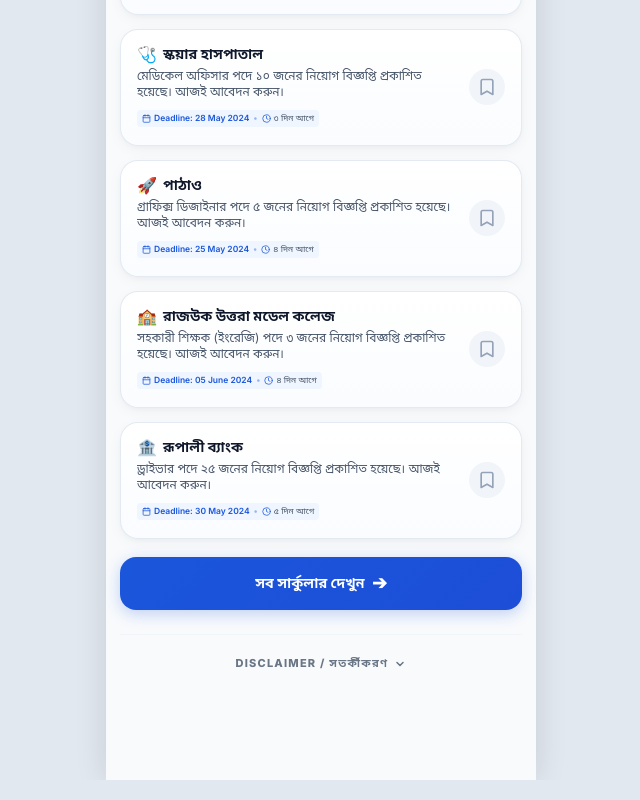
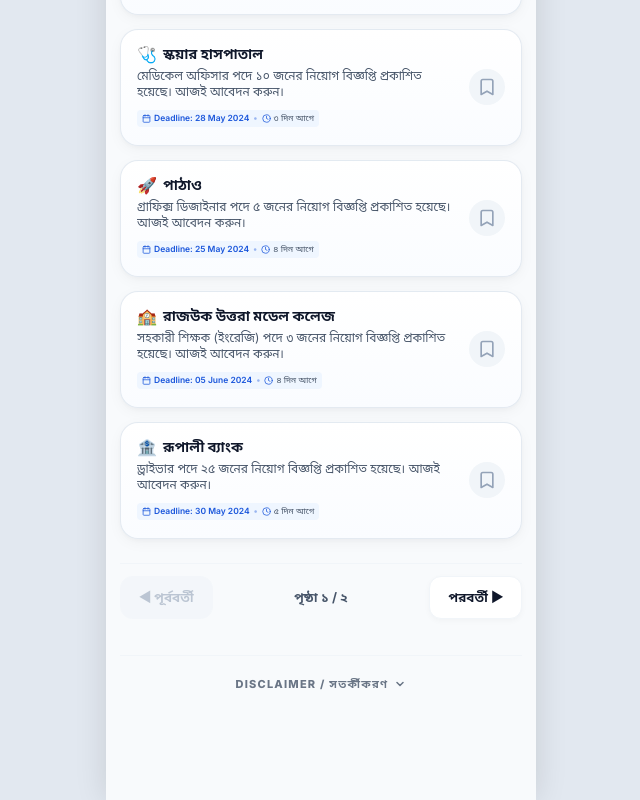
Before and after one commit to rudrodeb029/Job-Circular, a React (Vite) app: page /home in a window 1280 px wide. Shown: the part 2494-3294 px from the top of the page, without its empty margins (319-959 px from the left). Built offline with nearby package versions, Linux system fonts and the light colour scheme; no server answers.

Commit message:
Replace the See All Circulars button on the Home page with interactive Next and Previous pagination buttons

```diff
--- a/src/pages/Home.jsx
+++ b/src/pages/Home.jsx
@@ -32,6 +32,7 @@
       return jobs;
     }
   });
+  const [currentPage, setCurrentPage] = useState(1);
 
   useEffect(() => {
     const handleStorageChange = (e) => {
@@ -65,7 +66,11 @@
   }
 
   const displayCategories = categories.slice(0, 3);
-  const latestJobs = localJobs.slice(0, 20);
+  const postsPerPage = 20;
+  const indexOfLastPost = currentPage * postsPerPage;
+  const indexOfFirstPost = indexOfLastPost - postsPerPage;
+  const currentJobs = localJobs.slice(indexOfFirstPost, indexOfLastPost);
+  const totalPages = Math.ceil(localJobs.length / postsPerPage);
 
   return (
     <div className="page">
@@ -142,36 +147,81 @@
             <Link to="/all-circulars" className="section-link">{isEn ? 'See All' : 'সব দেখুন'}</Link>
           </div>
           <div style={{ display: 'flex', flexDirection: 'column', gap: 'var(--space-md)' }}>
-            {latestJobs.map(job => (
+            {currentJobs.map(job => (
               <JobCard key={job.id} job={job} />
             ))}
           </div>
 
-          <div style={{ display: 'flex', justifyContent: 'center', marginTop: 'var(--space-lg)', marginBottom: 'var(--space-md)' }}>
-            <button
-              onClick={() => navigate('/all-circulars')}
-              style={{
-                width: '100%',
+          {/* Previous & Next Pagination Buttons Container */}
+          {totalPages > 1 && (
+            <div style={{
               display: 'flex',
               alignItems: 'center',
-                justifyContent: 'center',
-                gap: '8px',
-                padding: '14px 20px',
-                borderRadius: '16px',
-                background: 'linear-gradient(135deg, var(--primary) 0%, #1d4ed8 100%)',
-                color: '#ffffff',
-                fontSize: '14px',
+              justifyContent: 'space-between',
+              marginTop: '24px',
+              marginBottom: '10px',
+              padding: '12px 0',
+              borderTop: '1px solid var(--border-light)'
+            }}>
+              <button
+                disabled={currentPage === 1}
+                onClick={() => {
+                  setCurrentPage(prev => Math.max(prev - 1, 1));
+                  window.scrollTo({ top: 0, behavior: 'smooth' });
+                }}
+                style={{
+                  padding: '10px 18px',
+                  borderRadius: '12px',
+                  border: '1.5px solid var(--border-light)',
+                  background: currentPage === 1 ? 'var(--bg-secondary)' : 'var(--white)',
+                  color: currentPage === 1 ? 'var(--text-muted)' : 'var(--text-primary)',
                   fontWeight: 700,
-                border: 'none',
-                cursor: 'pointer',
-                boxShadow: '0 4px 15px rgba(26, 86, 219, 0.25)',
-                transition: 'all 0.2s ease'
+                  fontSize: '13px',
+                  cursor: currentPage === 1 ? 'not-allowed' : 'pointer',
+                  opacity: currentPage === 1 ? 0.6 : 1,
+                  boxShadow: currentPage === 1 ? 'none' : '0 2px 6px rgba(0,0,0,0.03)',
+                  transition: 'all 0.2s ease',
+                  display: 'flex',
+                  alignItems: 'center',
+                  gap: '4px'
                 }}
               >
-              <span>{state.language === 'en' ? 'See All Circulars' : 'সব সার্কুলার দেখুন'}</span>
-              <span style={{ fontSize: '16px', display: 'flex', alignItems: 'center' }}>➔</span>
+                ◀ {isEn ? 'Previous' : 'পূর্ববর্তী'}
+              </button>
+
+              <span style={{ fontSize: '13px', fontWeight: 700, color: 'var(--text-secondary)' }}>
+                {isEn
+                  ? `Page ${currentPage} of ${totalPages}`
+                  : `পৃষ্ঠা ${toBengaliNumber(currentPage)} / ${toBengaliNumber(totalPages)}`}
+              </span>
+
+              <button
+                disabled={currentPage === totalPages}
+                onClick={() => {
+                  setCurrentPage(prev => Math.min(prev + 1, totalPages));
+                  window.scrollTo({ top: 0, behavior: 'smooth' });
+                }}
+                style={{
+                  padding: '10px 18px',
+                  borderRadius: '12px',
+                  border: '1.5px solid var(--border-light)',
+                  background: currentPage === totalPages ? 'var(--bg-secondary)' : 'var(--white)',
+                  color: currentPage === totalPages ? 'var(--text-muted)' : 'var(--text-primary)',
+                  fontWeight: 700,
+                  fontSize: '13px',
+                  cursor: currentPage === totalPages ? 'not-allowed' : 'pointer',
+                  opacity: currentPage === totalPages ? 0.6 : 1,
+                  boxShadow: currentPage === totalPages ? 'none' : '0 2px 6px rgba(0,0,0,0.03)',
+                  transition: 'all 0.2s ease',
+                  display: 'flex',
+                  alignItems: 'center',
+                  gap: '4px'
+                }}
+              >
+                {isEn ? 'Next' : 'পরবর্তী'} ▶
               </button>
             </div>
+          )}
         </div>
         <Disclaimer />
       </div>
```
Lines whose indentation alone changed are shown as unchanged.
